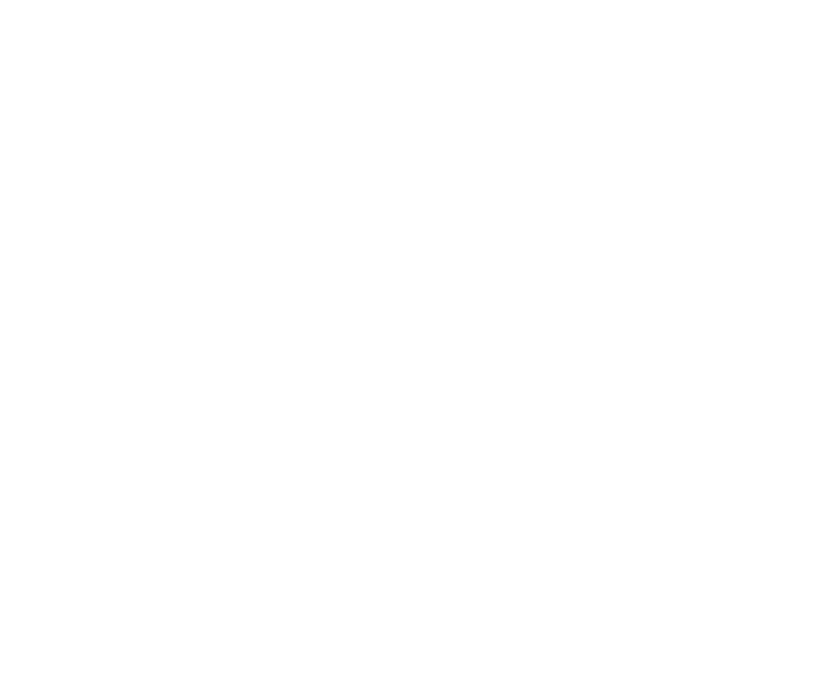
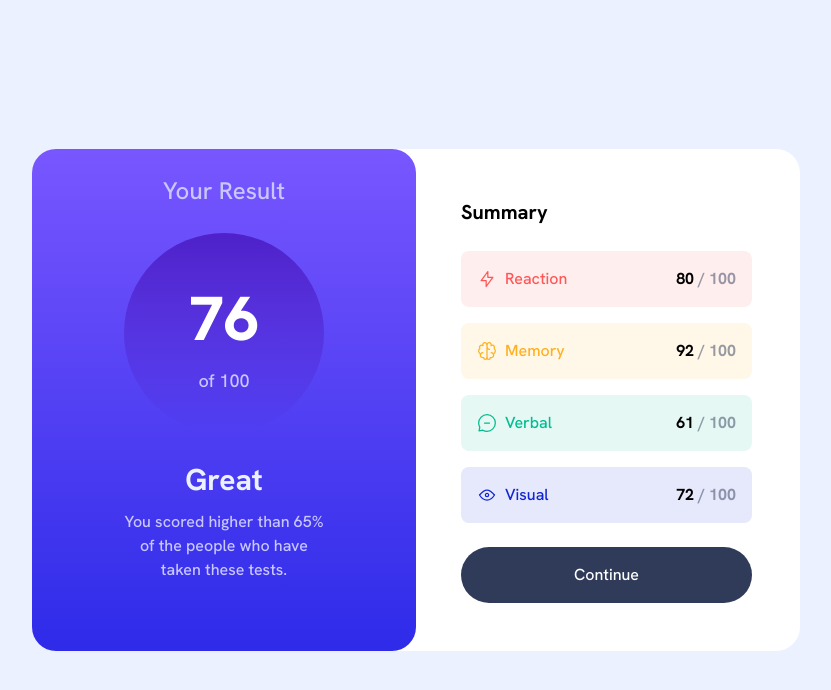
Before and after one commit to mjamecny/results-summary-component, a website built with Vite: page index.html in a window 1280 px wide. Shown: the whole page, without its empty margins (224-1055 px from the left). Built offline with nearby package versions, Linux system fonts and the light colour scheme.

Commit message:
add structure and styles

```diff
--- a/index.html
+++ b/index.html
@@ -18,5 +18,75 @@
     <link rel="stylesheet" href="style.css" />
     <title>Frontend Mentor | Results summary component</title>
   </head>
-  <body></body>
+  <body class="bg-paleBlue h-screen flex md:items-center md:justify-center">
+    <div class="grid grid-cols-1 md:grid-cols-2 max-w-3xl">
+      <div
+        class="flex flex-col items-center gap-1.6 md:gap-2.4 p-2.4 bg-gradient-to-b from-lightSlateBlue to-lightRoyalBlue rounded-b-3xl md:rounded-t-3xl z-10"
+      >
+        <h2 class="text-lightLavender md:text-2.4">Your Result</h2>
+        <div
+          class="flex flex-col gap-0.2 justify-center items-center w-[150px] md:w-[200px] h-[150px] md:h-[200px] rounded-full bg-gradient-to-b from-violetBlue to-persianBlue"
+        >
+          <p class="text-5.2 md:text-6.2 text-white font-extrabold">76</p>
+          <p class="text-lightLavender md:text-1.8">of 100</p>
+        </div>
+        <div class="flex flex-col gap-0.8">
+          <p class="text-paleBlue text-center text-2.4 md:text-3 font-bold">
+            Great
+          </p>
+          <p class="text-lightLavender text-center md:w-[60%] md:self-center">
+            You scored higher than 65% of the people who have taken these tests.
+          </p>
+        </div>
+      </div>
+      <div
+        class="flex flex-col gap-1.6 md:gap-2.4 p-2.4 pt-4.8 md:pr-4.8 md:pl-6.4 md:py-4.8 bg-white mt-[-19px] md:mt-[0px] md:ml-[-19px] md:rounded-r-3xl"
+      >
+        <p class="font-semibold text-1.8 md:text-2">Summary</p>
+        <ul class="flex flex-col gap-1.6">
+          <li class="flex justify-between p-1.6 rounded-lg bg-lightRed/10">
+            <div class="flex items-center gap-0.8">
+              <img src="./images/icon-reaction.svg" alt="reaction icon" />
+              <p class="text-lightRed">Reaction</p>
+            </div>
+            <div class="font-bold">
+              <p>80 <span class="text-darkGrayBlue/50">/ 100</span></p>
+            </div>
+          </li>
+          <li class="flex justify-between p-1.6 rounded-lg bg-orangeyYellow/10">
+            <div class="flex items-center gap-0.8">
+              <img src="./images/icon-memory.svg" alt="memory icon" />
+              <p class="text-orangeyYellow">Memory</p>
+            </div>
+            <div class="font-bold">
+              <p>92 <span class="text-darkGrayBlue/50">/ 100</span></p>
+            </div>
+          </li>
+          <li class="flex justify-between p-1.6 rounded-lg bg-greenTeal/10">
+            <div class="flex items-center gap-0.8">
+              <img src="./images/icon-verbal.svg" alt="verbal icon" />
+              <p class="text-greenTeal">Verbal</p>
+            </div>
+            <div class="font-bold">
+              <p>61 <span class="text-darkGrayBlue/50">/ 100</span></p>
+            </div>
+          </li>
+          <li class="flex justify-between p-1.6 rounded-lg bg-cobaltBlue/10">
+            <div class="flex items-center gap-0.8">
+              <img src="./images/icon-visual.svg" alt="visual icon" />
+              <p class="text-cobaltBlue">Visual</p>
+            </div>
+            <div class="font-bold">
+              <p>72 <span class="text-darkGrayBlue/50">/ 100</span></p>
+            </div>
+          </li>
+        </ul>
+        <button
+          class="bg-darkGrayBlue hover:bg-gradient-to-b from-lightSlateBlue to-lightRoyalBlue transition-colors duration-300 text-white py-1.6 rounded-full"
+        >
+          Continue
+        </button>
+      </div>
+    </div>
+  </body>
 </html>
```
